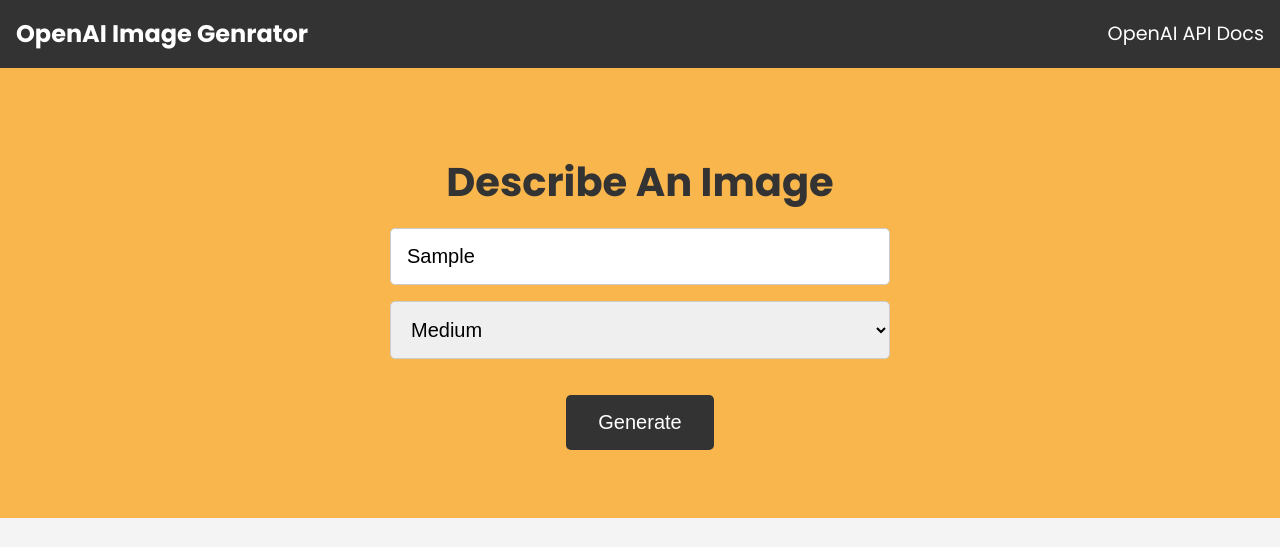
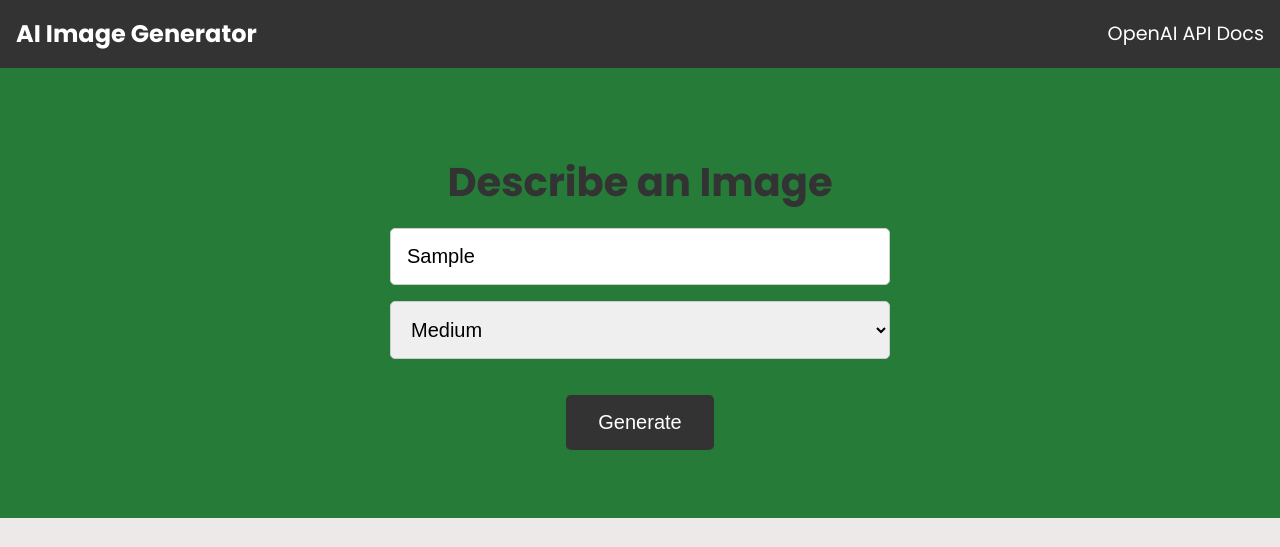
Before and after one commit to davidbabescu/itec2023, a website: page public/index.html in a window 1280 px wide. Both pictures are taken after typing "Sample" into the empty fields and a click on the button "Generate". Shown: the top 547 px of the page. Drawn offline with Linux system fonts and the light colour scheme; no server answers.

Commit message:
Final code img generator

```diff
--- a/public/css/style.css
+++ b/public/css/style.css
@@ -9,15 +9,15 @@
 }
 
 :root {
-  --primary-color: #f9b64d;
+  --primary-color: #267b39;
 }
 
 body {
-  font-family: 'Poppins', sans-serif;
+  font-family: 'Poppins', 'Times New Roman', Times, serif;
   font-size: 16px;
   line-height: 1.5;
-  color: #333;
-  background: #f4f4f4;
+  color: #1d1c1c;
+  background: #eee9e9;
 }
 
 /* Navbar */
--- a/public/index.html
+++ b/public/index.html
@@ -14,7 +14,7 @@
     <header>
       <div class="navbar">
         <div class="logo">
-          <h2>OpenAI Image Genrator</h2>
+          <h2>AI Image Generator</h2>
         </div>
         <div class="nav-links">
           <ul>
@@ -31,7 +31,7 @@
     <main>
       <section class="showcase">
         <form id="image-form">
-          <h1>Describe An Image</h1>
+          <h1>Describe an Image</h1>
           <div class="form-control">
             <input type="text" id="prompt" placeholder="Enter Text" />
           </div>
--- a/public/js/main.js
+++ b/public/js/main.js
@@ -1,5 +1,8 @@
 function onSubmit(e) {
     e.preventDefault();
+
+    document.querySelector('.msg').textContent = '';
+    document.querySelector('#image').src = '';
 
     const prompt = document.querySelector('#prompt').value;
     const size = document.querySelector('#size').value;
@@ -34,7 +37,11 @@ async function generateImageRequest(prompt,size){
         }
 
       const data = await response.json();
-      console.log(data);
+      //console.log(data);
+
+    const imageUrl = data.data;
+
+    document.querySelector('#image').src =imageUrl;
 
       removeLoading();
     } catch (error) {
```
